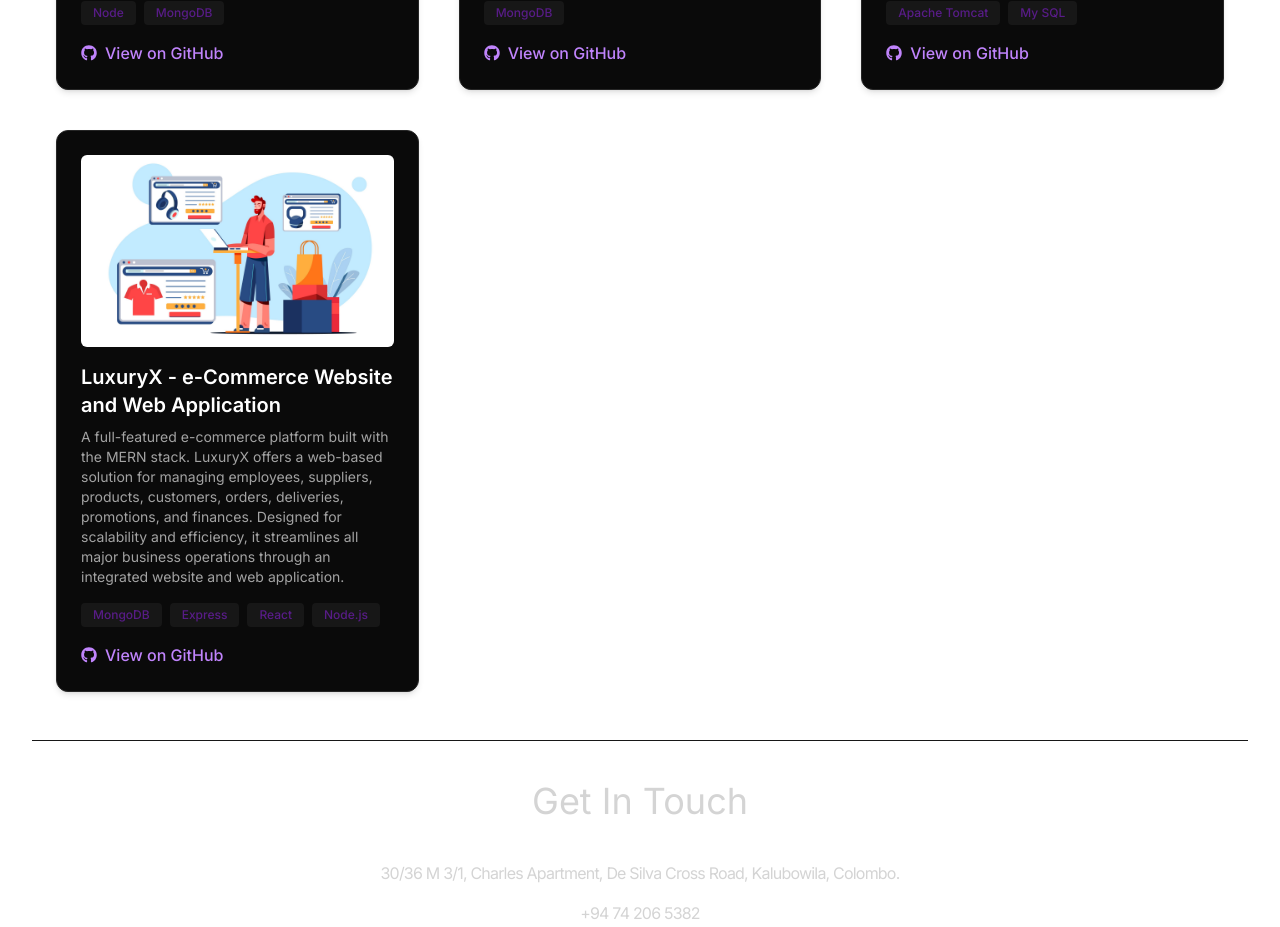
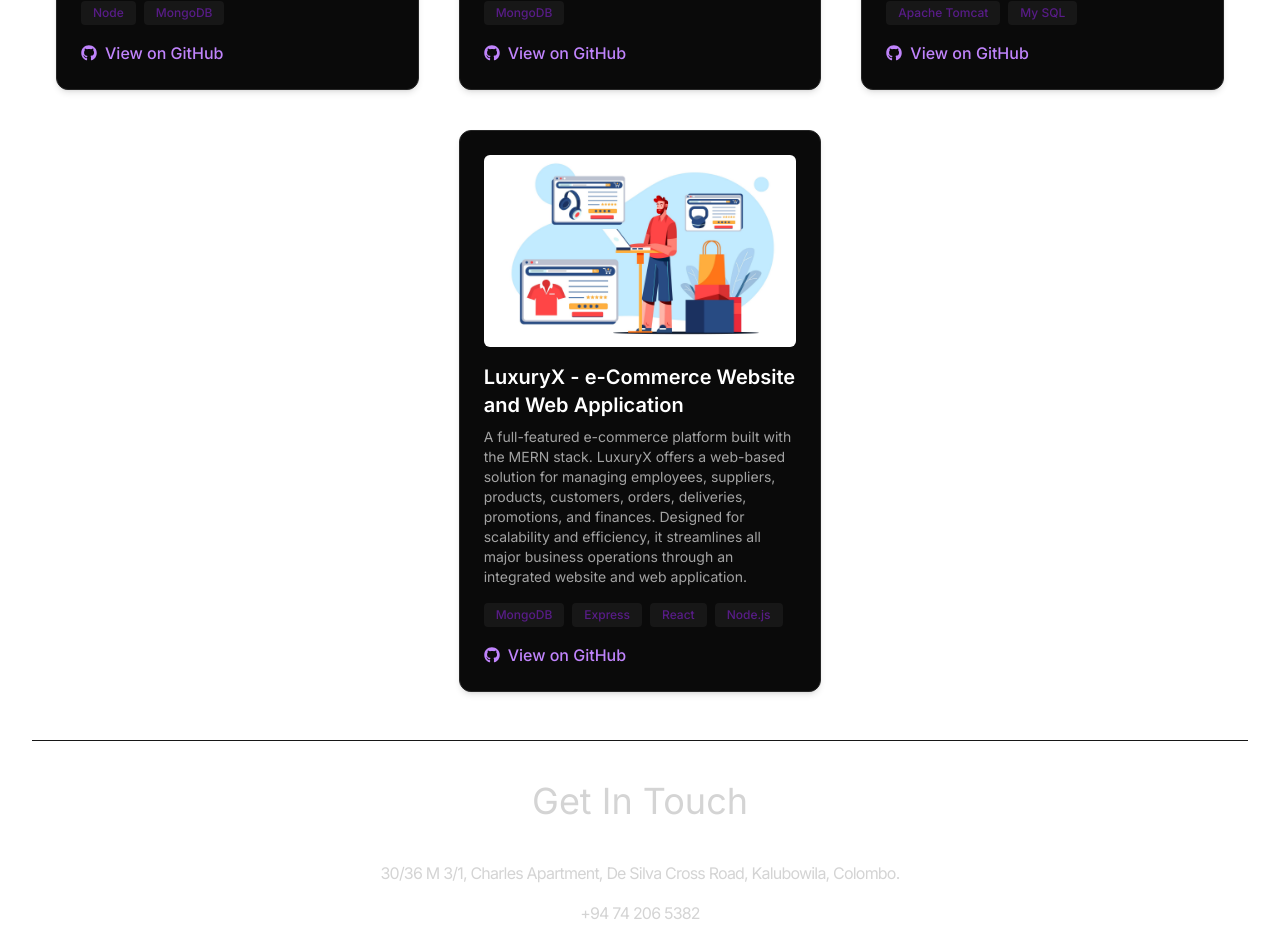
Before and after one commit to Sujitha1221/Portfolio-Sujitha-Srikanthan, a React (Vite) app in the folder my-project/: page / in a window 1280 px wide. Shown: the part 6000-6927 px from the top of the page. Built offline with nearby package versions, Linux system fonts and the light colour scheme.

Commit message:
changed css

```diff
--- a/my-project/src/components/Projects.jsx
+++ b/my-project/src/components/Projects.jsx
@@ -28,7 +28,9 @@ const Projects = () => {
             key={tab}
             onClick={() => setSelectedTab(tab)}
             className={`${
-              selectedTab === tab ? "text-purple-900 border-purple-900" : "text-neutral-400"
+              selectedTab === tab
+                ? "text-purple-900 border-purple-900"
+                : "text-neutral-400"
             } border-b-2 border-transparent hover:border-purple-900 py-2 px-4 font-medium transition-all duration-200`}
           >
             {tab === "web" ? "Web Applications" : "Mobile Applications"}
@@ -37,27 +39,37 @@ const Projects = () => {
       </div>
 
       {/* Project Grid */}
-      <div className="grid grid-cols-1 sm:grid-cols-2 lg:grid-cols-3 gap-10 px-6">
-        {filteredProjects.map((project, index) => (
+      <div className="grid px-6 gap-10 grid-cols-1 sm:grid-cols-2 lg:grid-cols-3">
+        {filteredProjects.map((project, index) => {
+          const isLast = index === filteredProjects.length - 1;
+          const itemsInLastRow = filteredProjects.length % 3 || 3;
+          const isInIncompleteLastRow =
+            filteredProjects.length > 3 &&
+            index >= filteredProjects.length - itemsInLastRow;
+
+          const shouldCenter = isLast && itemsInLastRow === 1;
+
+          return (
             <motion.div
               key={index}
               whileInView={{ opacity: 1, y: 0 }}
               initial={{ opacity: 0, y: 50 }}
               transition={{ duration: 0.6 }}
-            className="bg-neutral-950 border border-neutral-800 rounded-xl shadow-md p-6 flex flex-col h-full"
+              className={`bg-neutral-950 border border-neutral-800 rounded-xl shadow-md p-6 flex flex-col h-full ${
+                shouldCenter ? "col-span-1 lg:col-start-2" : ""
+              }`}
             >
-            {/* Project Image */}
               <img
                 src={project.image}
                 alt={project.title}
                 className="w-full h-48 object-cover rounded-md mb-4"
               />
-
-            {/* Title & Description */}
-            <h6 className="text-xl font-semibold mb-2 text-white">{project.title}</h6>
-            <p className="text-neutral-400 text-sm mb-4">{project.description}</p>
-
-            {/* Technologies */}
+              <h6 className="text-xl font-semibold mb-2 text-white">
+                {project.title}
+              </h6>
+              <p className="text-neutral-400 text-sm mb-4">
+                {project.description}
+              </p>
               <div className="flex flex-wrap gap-2 mb-4 mt-auto">
                 {project.technologies.map((tech, idx) => (
                   <span
@@ -68,8 +80,6 @@ const Projects = () => {
                   </span>
                 ))}
               </div>
-
-            {/* GitHub Link */}
               {project.github && (
                 <a
                   href={project.github}
@@ -82,7 +92,8 @@ const Projects = () => {
                 </a>
               )}
             </motion.div>
-        ))}
+          );
+        })}
       </div>
     </div>
   );
```
Lines whose indentation alone changed are shown as unchanged.
